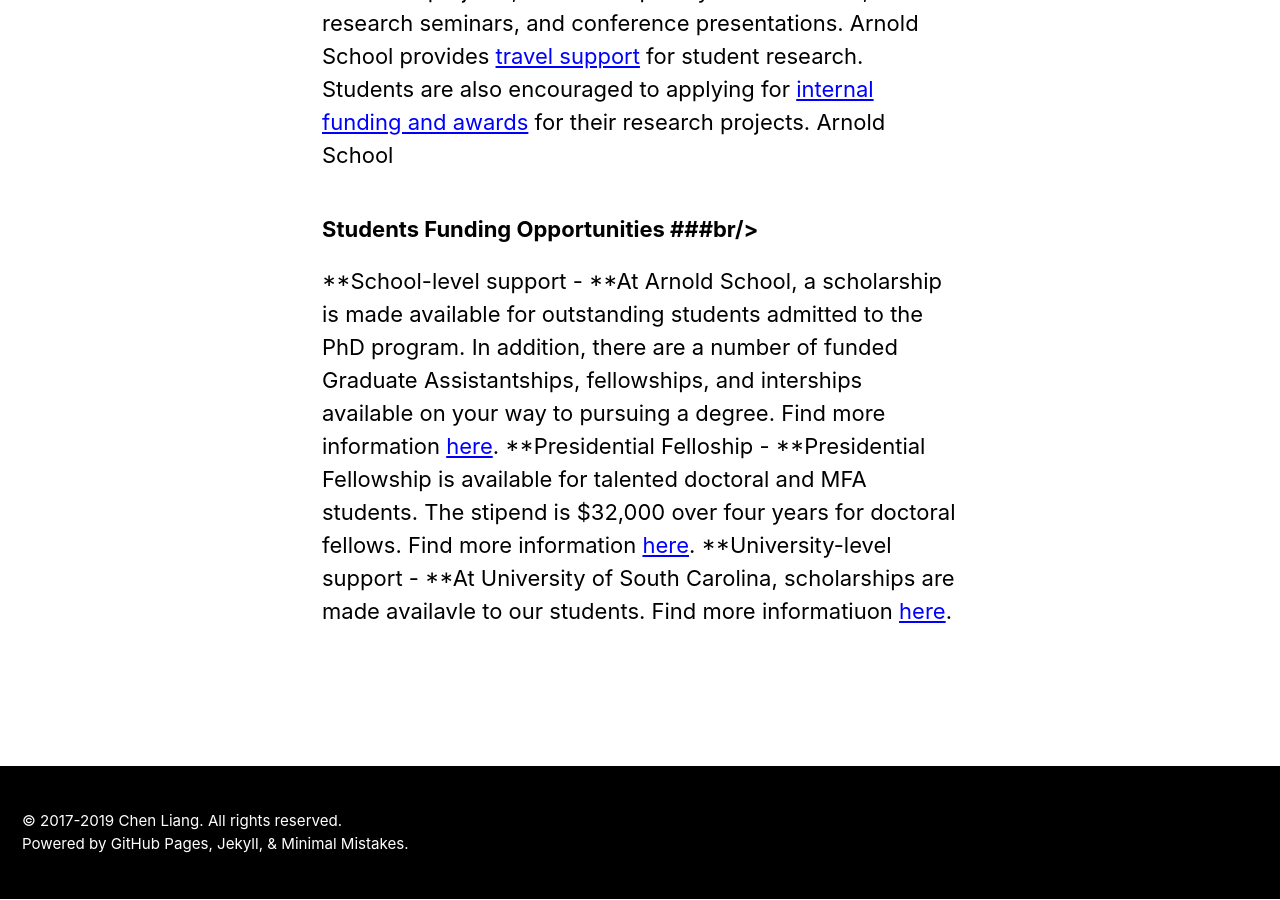
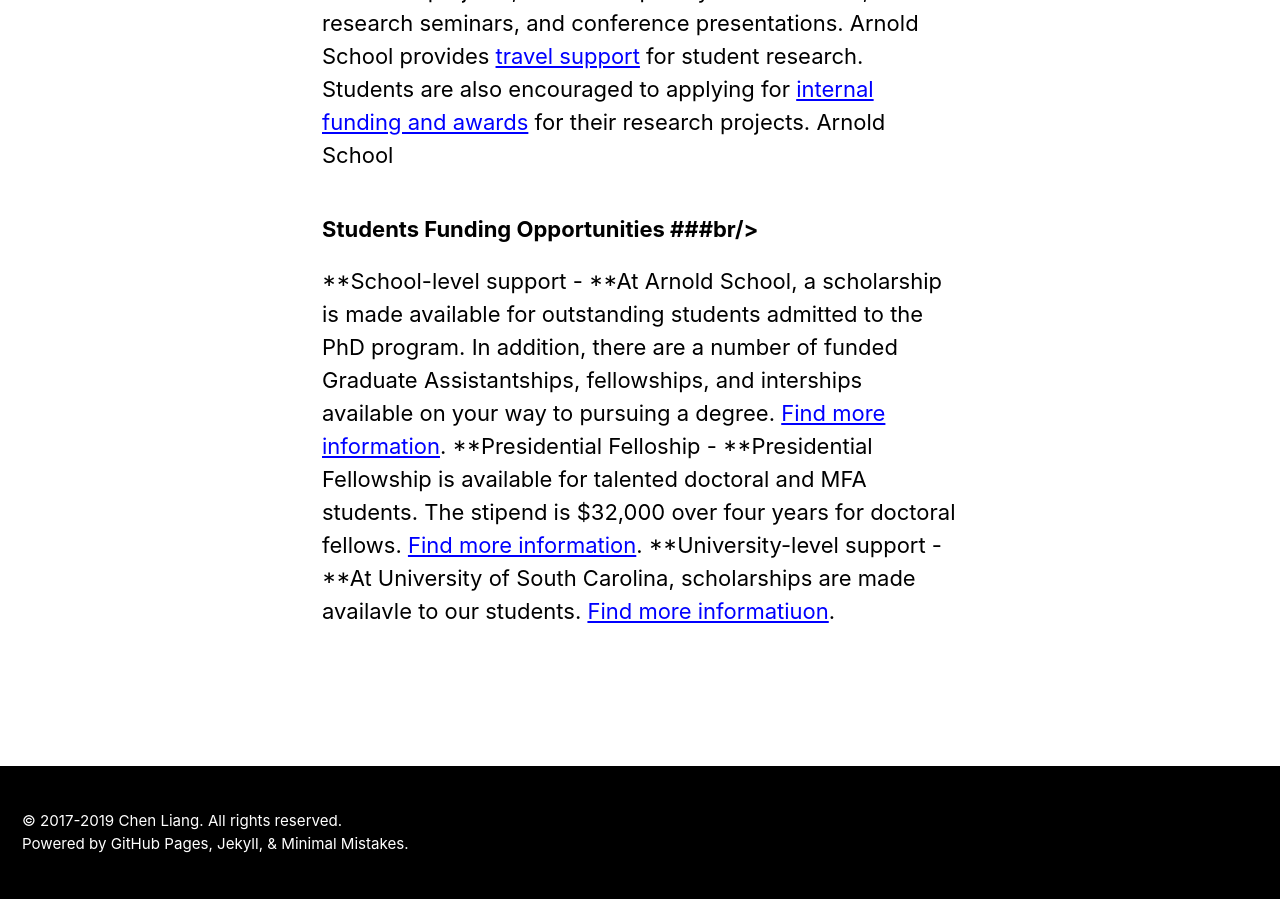
Before and after one commit to nehcgnail/nehcgnail.github.io, a Jekyll site: the page built from _pages/prospective_students.md, in a window 1280 px wide and 900 px high, scrolled down 3139 px. Built offline with Jekyll 4.4.1, drawn with Linux system fonts in a browser that asks for light colours; cached includes are drawn as plain includes; nearby versions of some CDN libraries.

Commit message:
prospective students

```diff
--- a/_pages/prospective_students.md
+++ b/_pages/prospective_students.md
@@ -45,6 +45,6 @@ Application procedures:
 Arnold School of Public Health is home to $38.2 million in funding from external sponsors, including $32.7 million of research funding of which $18 million is from National Institutes of Health as of 2019 fiscal year. Students are exposed to a variety of research activities including mentored projects, cross-disciplinary collaborations, research seminars, and conference presentations. Arnold School provides [travel support](https://www.sc.edu/study/colleges_schools/public_health/internal/current_students/student_travel_funding/index.php) for student research. Students are also encouraged to applying for [internal funding and awards](https://sc.edu/about/offices_and_divisions/research/internal_funding_awards/students/) for their research projects. Arnold School
 
 ### Students Funding Opportunities ###br/>
-**School-level support - **At Arnold School, a scholarship is made available for outstanding students admitted to the PhD program. In addition, there are a number of funded Graduate Assistantships, fellowships, and interships available on your way to pursuing a degree. Find more information [here](https://www.sc.edu/study/colleges_schools/public_health/apply/graduate_applicants/finanancial_information/index.php).
-**Presidential Felloship - **Presidential Fellowship is available for talented doctoral and MFA students. The stipend is $32,000 over four years for doctoral fellows. Find more information [here](https://www.sc.edu/study/colleges_schools/graduate_school/opportunities_support/scholarly_initiatives/presidential-fellowship/index.php).
-**University-level support - **At University of South Carolina, scholarships are made availavle to our students. Find more informatiuon [here](https://sc.edu/about/offices_and_divisions/financial_aid/scholarships/index.php).
+**School-level support - **At Arnold School, a scholarship is made available for outstanding students admitted to the PhD program. In addition, there are a number of funded Graduate Assistantships, fellowships, and interships available on your way to pursuing a degree. [Find more information](https://www.sc.edu/study/colleges_schools/public_health/apply/graduate_applicants/finanancial_information/index.php).
+**Presidential Felloship - **Presidential Fellowship is available for talented doctoral and MFA students. The stipend is $32,000 over four years for doctoral fellows. [Find more information](https://www.sc.edu/study/colleges_schools/graduate_school/opportunities_support/scholarly_initiatives/presidential-fellowship/index.php).
+**University-level support - **At University of South Carolina, scholarships are made availavle to our students. [Find more informatiuon](https://sc.edu/about/offices_and_divisions/financial_aid/scholarships/index.php).
```
Also changed, not shown: _pages/people.md (+2 -2 lines).
